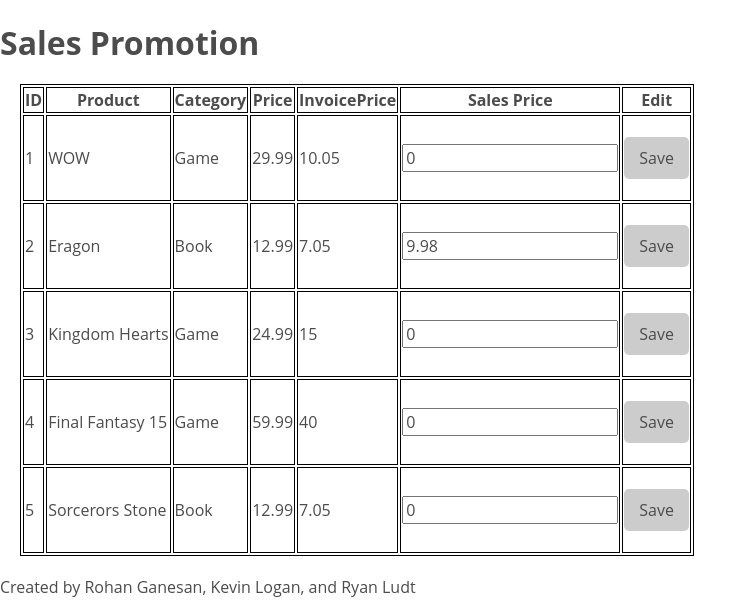
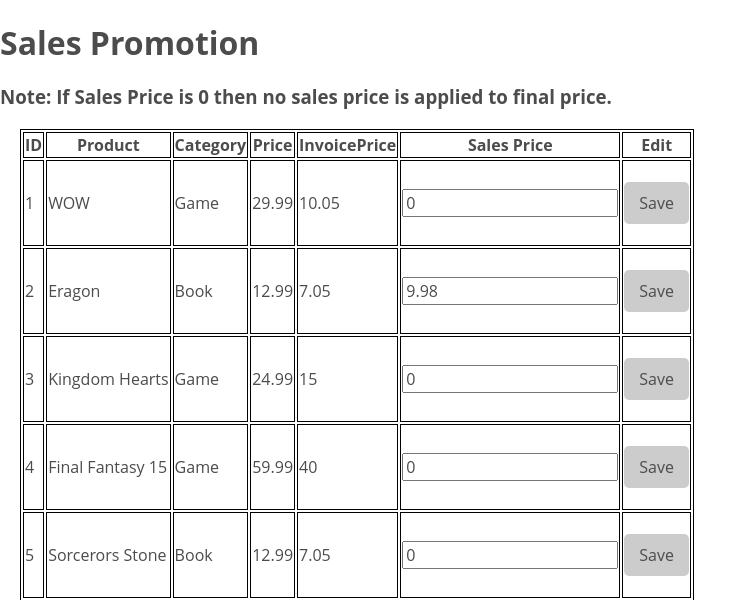
Before and after one commit to kevinlogan94/CS405, a PHP site: page /Account/salesPromotion.php in a window 1280 px wide. Shown: the part 65-665 px from the top of the page, without its empty margins (0-756 px from the left). Run offline with PHP 8.4, Linux system fonts and the light colour scheme; data comes from the database, SQL or seed files in the repository; some libraries are stand-ins or nearby versions.

Commit message:
Added some notes for clarification

```diff
--- a/Account/salesPromotion.php
+++ b/Account/salesPromotion.php
@@ -14,6 +14,7 @@
   <body>
      <div id="header"></div>
      <h1>Sales Promotion</h1>
+     <h3>Note: If Sales Price is 0 then no sales price is applied to final price.</h3>
      <table>
      <thead>
        <th>ID</th>
--- a/Cart/index.php
+++ b/Cart/index.php
@@ -14,6 +14,7 @@
   <body>
      <div id="header"></div>
      <h1>Cart</h1>
+     <h3>If Sales Price isn't 0, it replaces the price section for the product.</h3>
      <table>
      <thead>
        <th>Product</th>
--- a/index.php
+++ b/index.php
@@ -82,11 +82,12 @@
     ?>
      </tbody>
      </table>
+     <!--
      <h3>Partner Database Extra Credit</h3>
      <form action="apicall.php">
        &nbsp;<input type="submit" value="Update with Partner Database">
      </form>
-
+     -->
   <div id="footer"></div>
   </body>
 </html>
```
